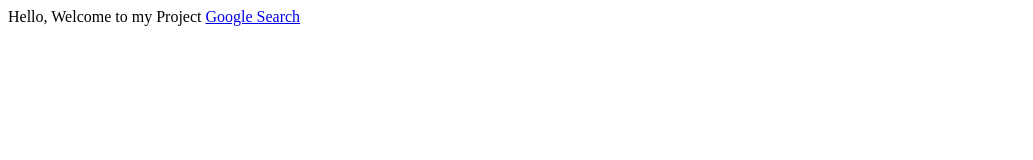
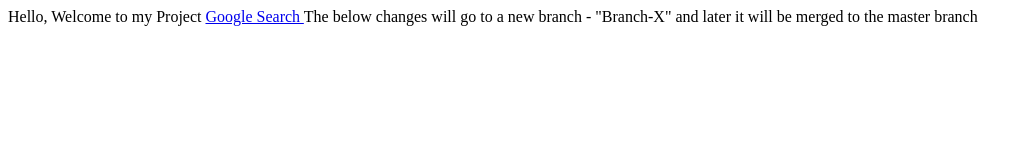
Before and after one commit to mynamesahu/MyTestRepository_SingleOwner, a plain HTML site: page DynamicWebProject/WebContent/index.html in a window 1280 px wide. Shown: the whole page, without its empty margins (0-1033 px from the left). Drawn offline with Linux system fonts and the light colour scheme.

Commit message:
added proposed changes for future implementation

```diff
--- a/DynamicWebProject/WebContent/index.html
+++ b/DynamicWebProject/WebContent/index.html
@@ -9,6 +9,9 @@
 
 			<a href="www.google.com" > Google Search </a>
 
+			The below changes will go to a new branch - "Branch-X"
+			and later it will be merged to the master branch
+
 
 </body>
 </html>
```
